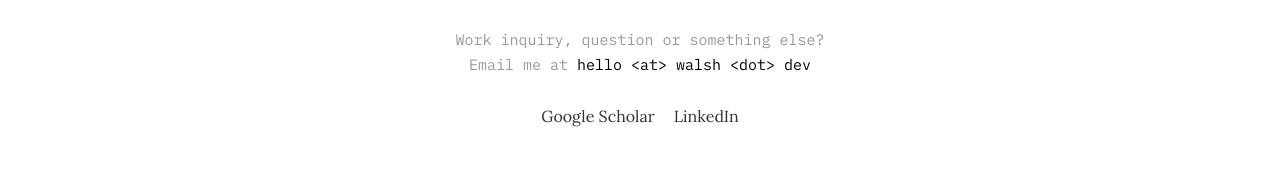
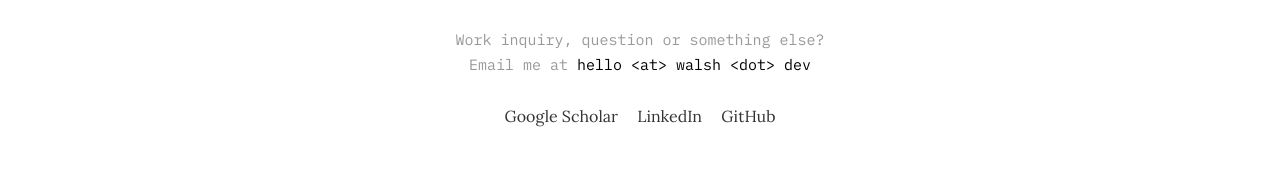
Before and after one commit to dead-water/dead-water.github.io, a Jekyll site: the page built from index.html, in a window 1280 px wide. Shown: the part 792-975 px from the top of the page. Built offline with Jekyll 4.4.1, drawn with Linux system fonts in a browser that asks for light colours.

Commit message:
added github

```diff
--- a/_config.yml
+++ b/_config.yml
@@ -21,8 +21,8 @@ contact:
     link: https://scholar.google.com/citations?view_op=list_works&hl=en&user=gyScxvoAAAAJ
   - name: LinkedIn
     link: https://uk.linkedin.com/in/jejwalsh
-  # - name: Instagram
-  #   link: https://instagram.com/
+  - name: GitHub
+    link: https://github.com/dead-water
 
 
 # Comment Section (Disqus)
```
